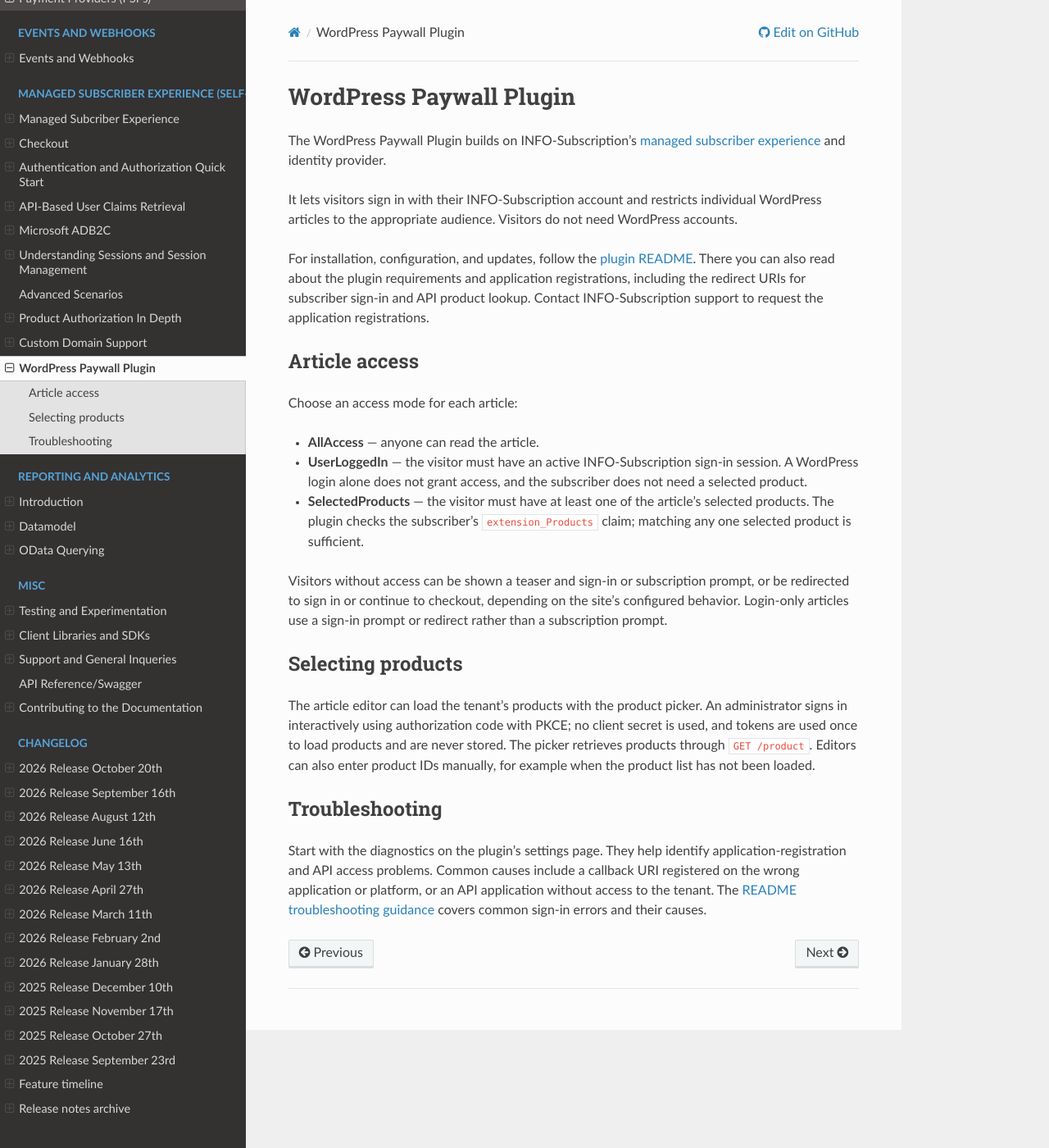
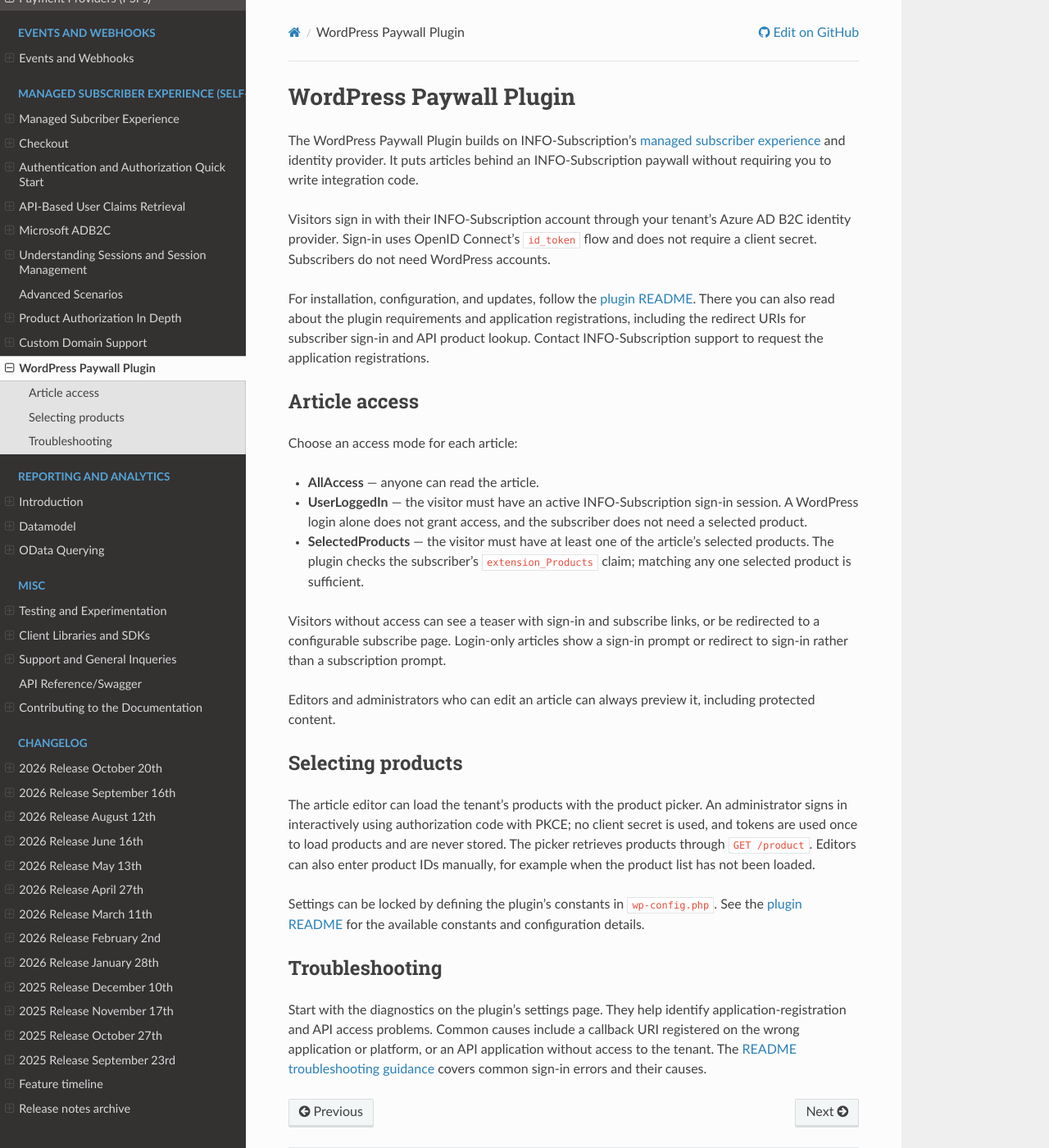
Before and after one commit to infosoftas/info-subscription-doc, a Sphinx documentation site: the page built from source/wordpress-plugin.rst, in a window 1280 px wide and 1400 px high. Shown: the whole window at 82% size. Built offline with Sphinx 7.4.7 and the Read the Docs theme 3.1.0, drawn with Linux system fonts in a browser that asks for light colours; formulas are drawn with MathJax 3.

Commit message:
Expand WordPress plugin feature overview
Co-authored-by: esbenbach <1378302+esbenbach@users.noreply.github.com>

```diff
--- a/source/wordpress-plugin.rst
+++ b/source/wordpress-plugin.rst
@@ -6,10 +6,12 @@ WordPress Paywall Plugin
 
 The WordPress Paywall Plugin builds on
 INFO-Subscription's :ref:`managed subscriber experience <managed-experience>` and
-identity provider.
+identity provider. It puts articles behind an INFO-Subscription paywall without
+requiring you to write integration code.
 
-It lets visitors sign in with their INFO-Subscription account and restricts individual
-WordPress articles to the appropriate audience. Visitors do not need WordPress accounts.
+Visitors sign in with their INFO-Subscription account through your tenant's Azure AD B2C
+identity provider. Sign-in uses OpenID Connect's ``id_token`` flow and does not require a
+client secret. Subscribers do not need WordPress accounts.
 
 For installation, configuration, and updates, follow the
 `plugin README <https://github.com/infosoftas/info-subscription-wordpress#readme>`_.
@@ -30,10 +32,12 @@ Choose an access mode for each article:
   products. The plugin checks the subscriber's ``extension_Products`` claim; matching
   any one selected product is sufficient.
 
-Visitors without access can be shown a teaser and sign-in or subscription prompt, or be
-redirected to sign in or continue to checkout, depending on the site's configured
-behavior. Login-only articles use a sign-in prompt or redirect rather than a
-subscription prompt.
+Visitors without access can see a teaser with sign-in and subscribe links, or be
+redirected to a configurable subscribe page. Login-only articles show a sign-in prompt
+or redirect to sign-in rather than a subscription prompt.
+
+Editors and administrators who can edit an article can always preview it, including
+protected content.
 
 Selecting products
 ==================
@@ -44,6 +48,10 @@ secret is used, and tokens are used once to load products and are never stored.
 picker retrieves products through ``GET /product``. Editors can also enter product IDs
 manually, for example when the product list has not been loaded.
 
+Settings can be locked by defining the plugin's constants in ``wp-config.php``. See the
+`plugin README <https://github.com/infosoftas/info-subscription-wordpress#readme>`_ for
+the available constants and configuration details.
+
 Troubleshooting
 ===============
 
```
